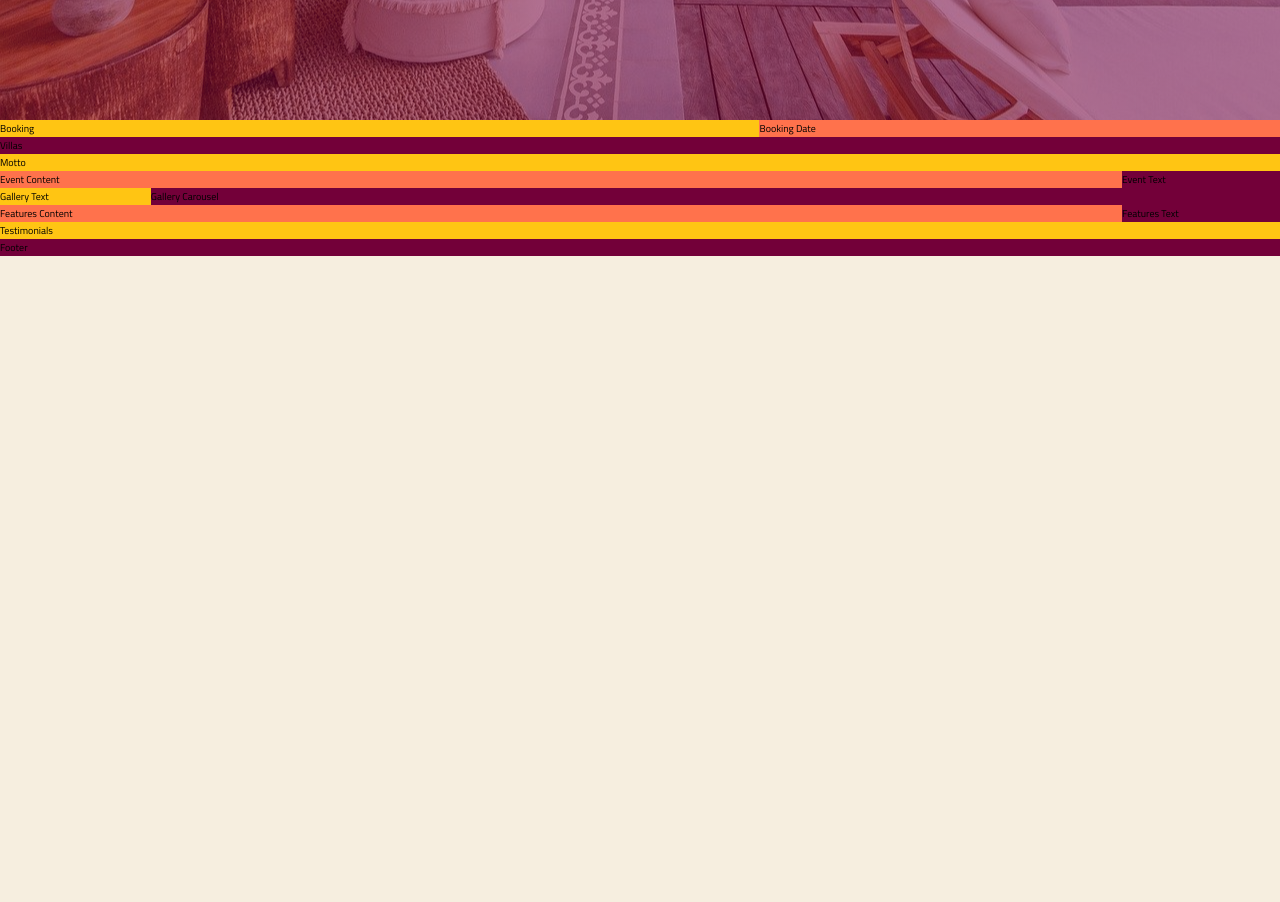
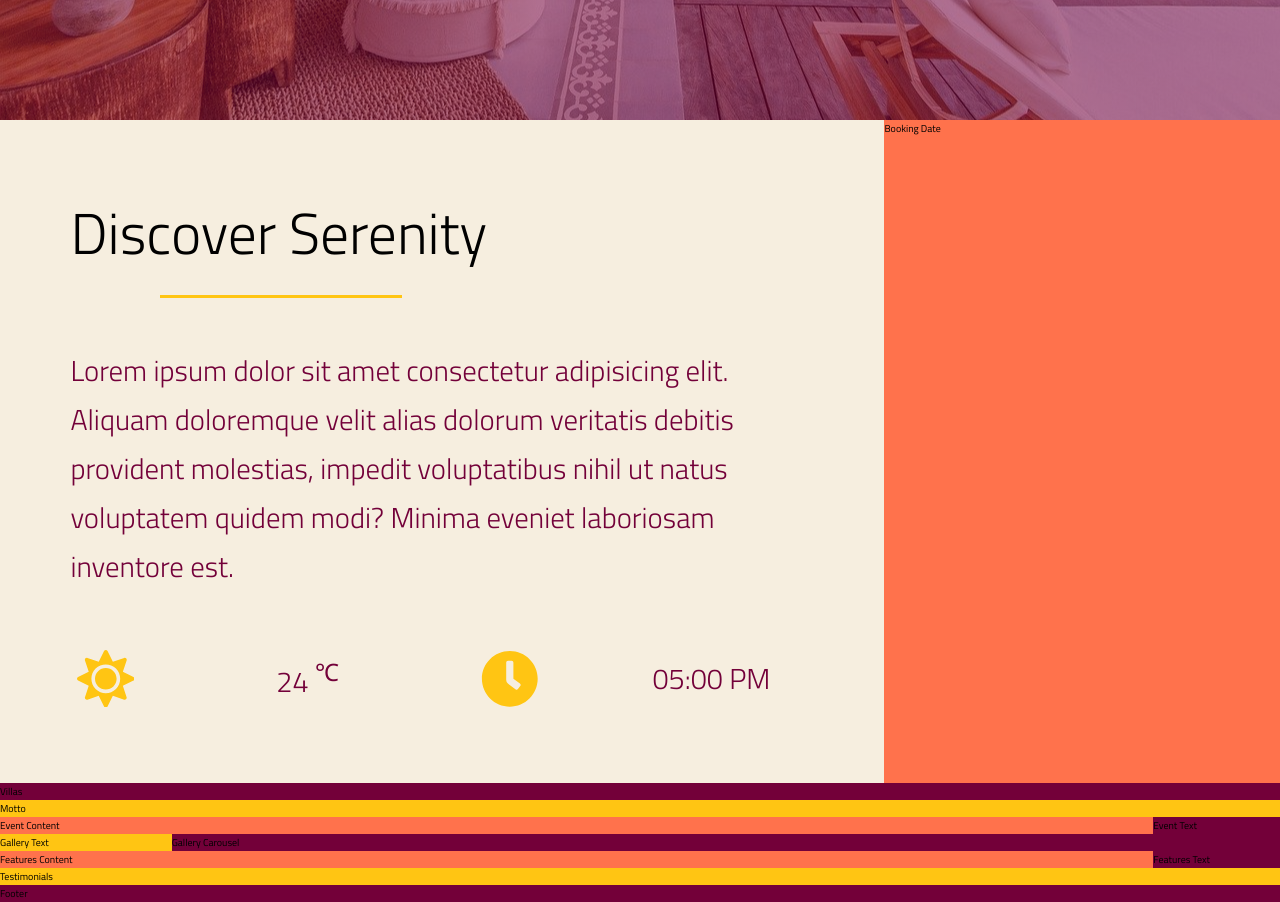
Before and after one commit to joepasss/sass_study, a React (Create React App) app in the folder vlv/: page / in a window 1280 px wide. Shown: the part 680-1582 px from the top of the page. Before the commit the page ends 936 px from the top, so only its background shows below. Built offline with nearby package versions, Linux system fonts and the light colour scheme.

Commit message:
Booking content section

```diff
--- a/vlv/src/components/header/header.scss
+++ b/vlv/src/components/header/header.scss
@@ -76,3 +76,15 @@ header#header {
     }
   }
 }
+
+@media screen and (max-width: 600px) {
+  header#header {
+    div.logo__content {
+      div.content {
+        p.content__para {
+          font-size: 2rem;
+        }
+      }
+    }
+  }
+}
--- a/vlv/src/sections/booking/Booking.tsx
+++ b/vlv/src/sections/booking/Booking.tsx
@@ -1,10 +1,32 @@
 import './booking.scss';
 import { FC } from 'react';
+import { FaSun, FaClock } from 'react-icons/fa';
 
 export const Booking: FC = () => {
   return (
     <>
-      <section id='booking-content'>Booking</section>
+      <section id='booking-content'>
+        <h2 className='content-title'>Discover Serenity</h2>
+        <p className='content-para'>
+          Lorem ipsum dolor sit amet consectetur adipisicing elit. Aliquam
+          doloremque velit alias dolorum veritatis debitis provident molestias,
+          impedit voluptatibus nihil ut natus voluptatem quidem modi? Minima
+          eveniet laboriosam inventore est.
+        </p>
+        <div className='icons'>
+          <div className='icons-weather'>
+            <FaSun className='icon' />
+            <p>
+              24 <sup>&#8451;</sup>
+            </p>
+          </div>
+          <div className='icons-time'>
+            <FaClock className='icon' />
+            <p>05:00 PM</p>
+          </div>
+        </div>
+      </section>
+
       <section id='booking-date'>Booking Date</section>
     </>
   );
--- a/vlv/src/sections/booking/booking.scss
+++ b/vlv/src/sections/booking/booking.scss
@@ -1,9 +1,51 @@
 @import '../../style/global_var.scss';
 
 section#booking-content {
-  background-color: $color-secondary;
+  grid-column: center-start / col-end 6;
+  padding: $padding-section;
 
-  grid-column: center-start / col-end 6;
+  display: grid;
+  grid-template-rows: repeat(3, max-content);
+  gap: 2vh;
+
+  h2.content-title {
+    font-size: $font-size-title;
+    padding: 0 2rem 1rem;
+    font-weight: 300;
+    position: relative;
+
+    &::after {
+      content: '';
+      position: absolute;
+      bottom: 0;
+      left: 15%;
+      height: 0.2rem;
+      width: 30%;
+
+      background-color: $color-secondary;
+    }
+  }
+
+  p.content-para {
+    padding: 2rem;
+  }
+
+  div.icons {
+    display: grid;
+    grid-template-columns: repeat(2, 1fr);
+
+    div.icons-weather,
+    div.icons-time {
+      display: grid;
+      grid-template-columns: 0.5fr 1fr;
+      grid-template-rows: 10vh;
+      place-items: center;
+    }
+  }
+
+  p {
+    color: $color-primary;
+  }
 }
 
 section#booking-date {
--- a/vlv/src/style/global_style.scss
+++ b/vlv/src/style/global_style.scss
@@ -56,3 +56,10 @@ li {
   font-size: $font-size-title;
   color: $color-secondary;
 }
+
+@media screen and (max-width: 1000px) {
+  a:link,
+  a:visited {
+    font-size: calc(1rem + 1vw);
+  }
+}
```
